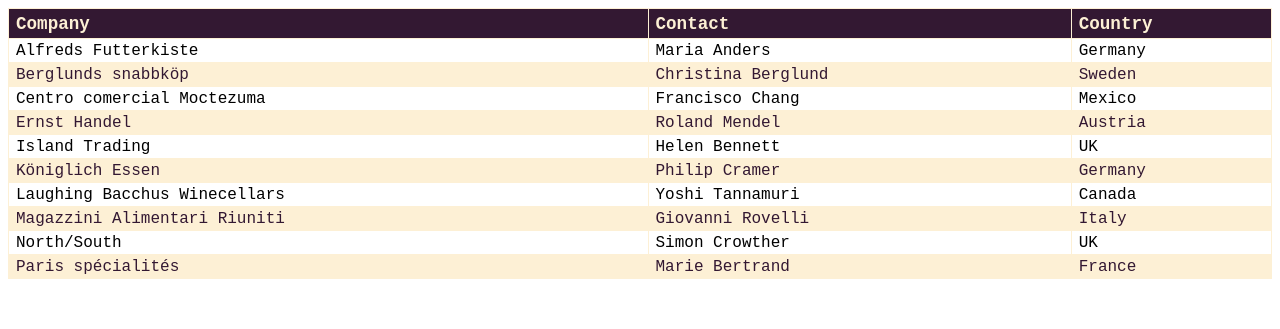
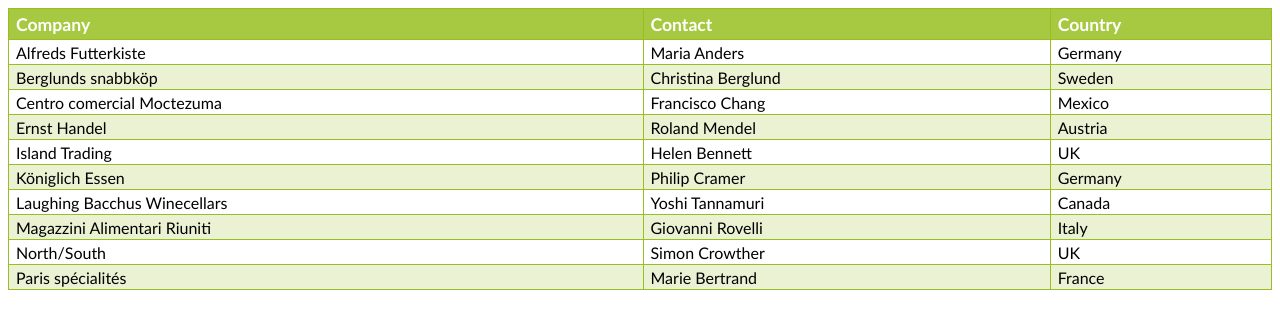
Before and after one commit to pinjuhm/RNWA-dz, a PHP site: page /table0.html in a window 1280 px wide. Shown: the top 329 px of the page. Run offline with PHP 8.4, Linux system fonts and the light colour scheme.

Commit message:
Add files via upload

```diff
--- a/DZ1/css.css
+++ b/DZ1/css.css
@@ -1,12 +1,12 @@
 #customers {
-    font-family: "Courier New", Arial, Helvetica, sans-serif;
+    font-family: "Trebuchet MS", Arial, Helvetica, sans-serif;
     width: 100%;
     border-collapse: collapse;
 }
 
 #customers td, #customers th {
     font-size: 1em;
-    border: 1px solid #fdf0d5;
+    border: 1px solid #98bf21;
     padding: 3px 7px 2px 7px;
 }
 
@@ -15,13 +15,13 @@
     text-align: left;
     padding-top: 5px;
     padding-bottom: 4px;
-    background-color: #331832;
-    color: #fdf0d5;
+    background-color: #A7C942;
+    color: #ffffff;
 }
 
 #customers tr.alt td {
-    color: #331832;
-    background-color: #fdf0d5;
+    color: #000000;
+    background-color: #EAF2D3;
 }
 .tooltip {
     position: relative;
--- a/DZ2/table3.css
+++ b/DZ2/table3.css
@@ -6,7 +6,7 @@
 
 #customers td, #customers th {
     font-size: 1em;
-    border: 1px solid #6e0d25;
+    border: 1px solid #98e2c6;
     padding: 3px 7px 2px 7px;
 }
 
```
